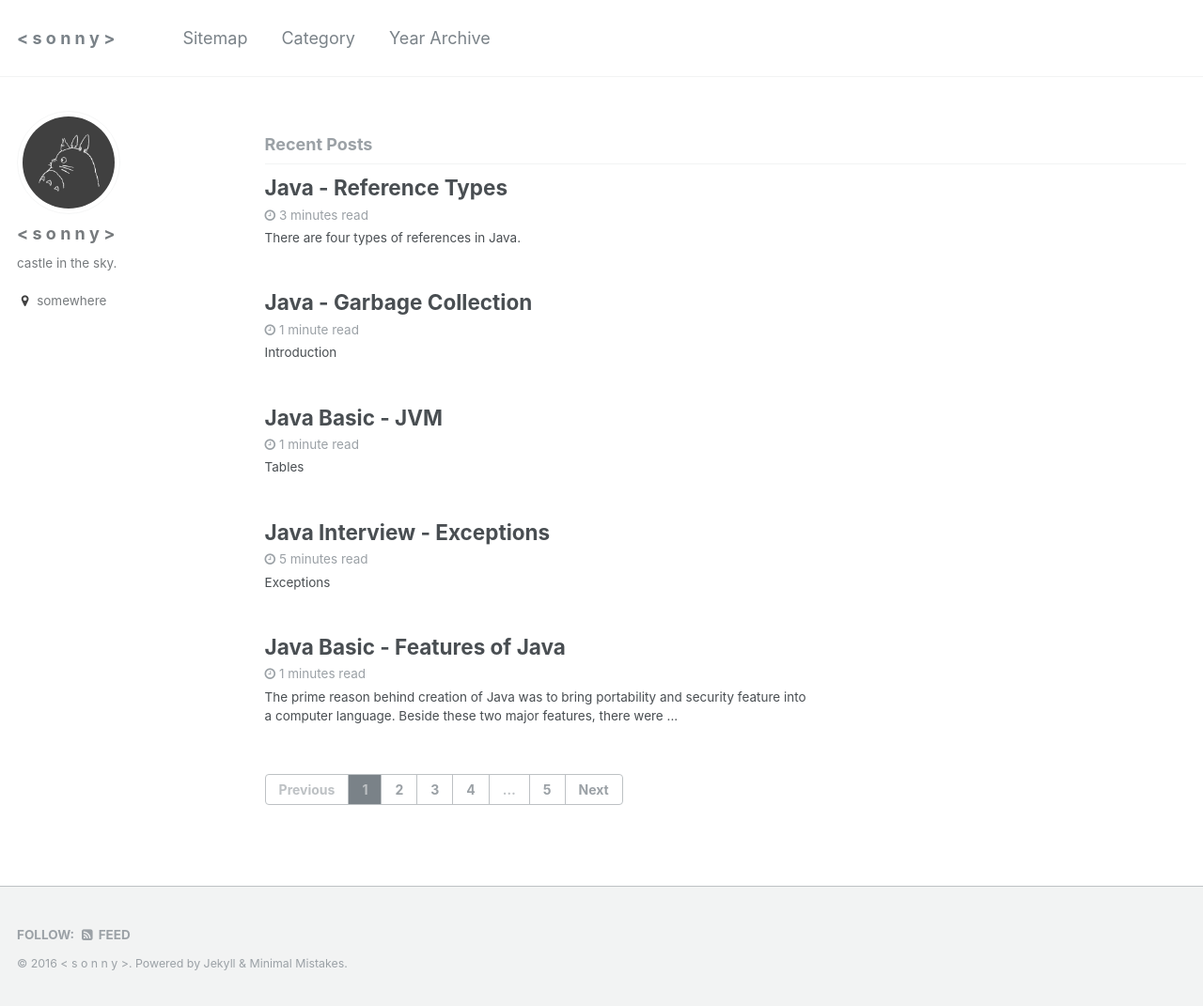
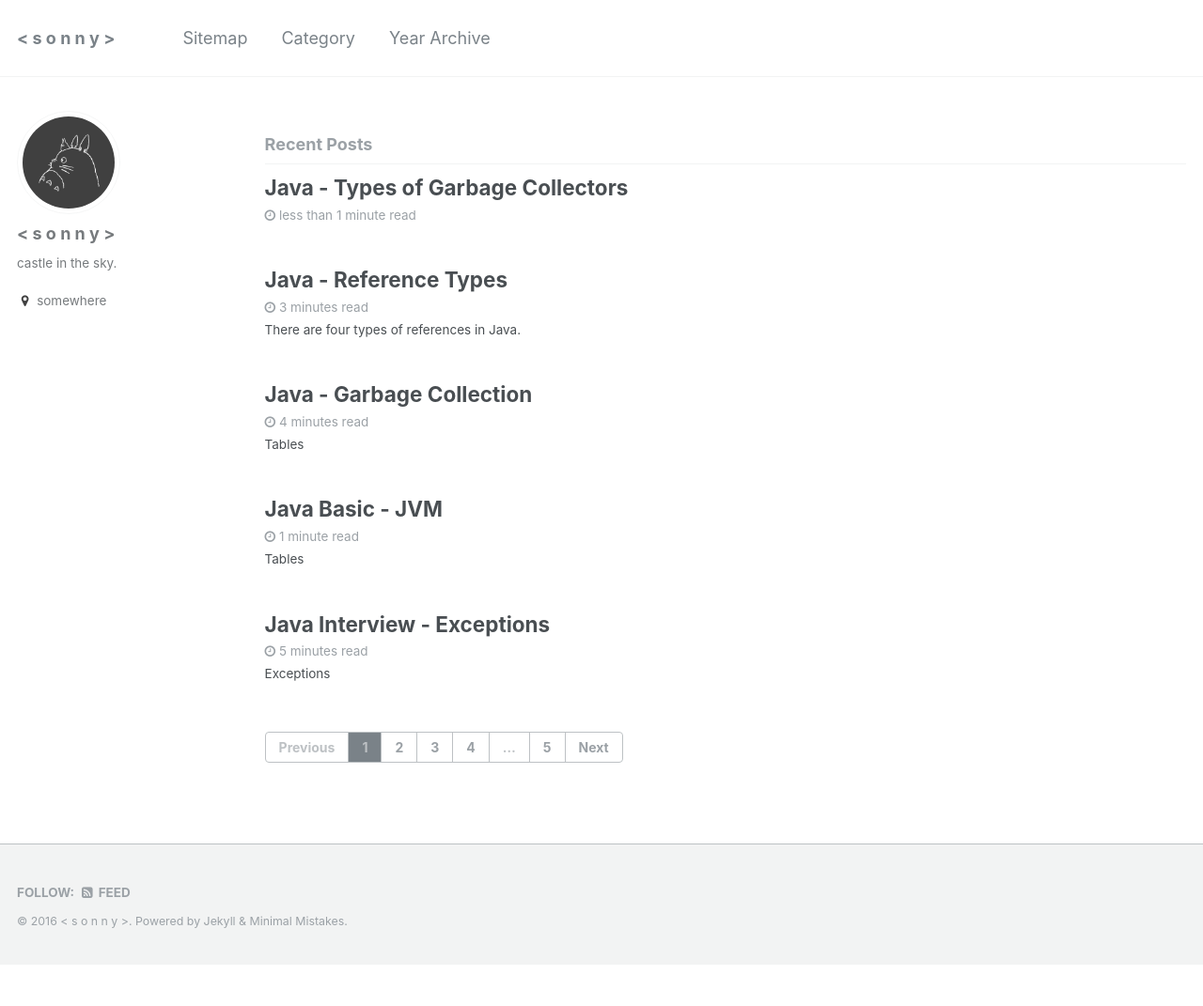
Before and after one commit to sonnyit/java, a Jekyll site: the page built from index.html, in a window 1280 px wide. Shown: the whole page at 94% size. Built offline with Jekyll 4.4.1, drawn with Linux system fonts in a browser that asks for light colours; the list of posts is cut into pages by our own code; after the commit the page ends 1027 px from its top, so only the background shows below that; part of the change alters nothing that is shown.

Commit message:
update anchors

```diff
--- a/_data/navigation.yml
+++ b/_data/navigation.yml
@@ -51,6 +51,8 @@ docs:
         url: /java-garbage-collection/j-reference-types/
       - title: "Introduction Garbage Collection"
         url: /java-garbage-collection/j-garbage-collection/
+      - title: "Types of Garbage Collectors"
+        url: /java-garbage-collection/j-types-of-garbage-collectors/
   - title: Interview Questions and Answers
     children:
       - title: "Concurrency"
--- a/_posts/2016-06-16-j-garbage-collection.md
+++ b/_posts/2016-06-16-j-garbage-collection.md
@@ -8,13 +8,27 @@ tags:
   - java-garbage-collection
 ---
 
-## Introduction
+### Tables
+
+* [Introduction](#introduction-10548tables)
+  * [JVM architecture](#jvm-architecture-10548tables)
+  * [Java Heap Memory](#java-heap-memory-10548tables)
+* [How Java Garbage Collection Works?](#how-java-garbage-collection-works-10548tables)
+  * [Java Garbage Collection GC Initiation](#java-garbage-collection-gc-initiation-10548tables)
+  * [Java Garbage Collection Process](#java-garbage-collection-process-10548tables)
+  * [Finalization of Instances in Garbage Collection](#finalization-of-instances-in-garbage-collection-10548tables)
+* [When an object becomes eligible for garbage collection?](#when-an-object-becomes eligible-for-garbage-collection-10548tables)
+* [References](#references-10548tables)
+
+## Introduction [&#10548;](#tables)
 
 In Java, allocation and de-allocation of memory space for objects are done by the garbage collection process in an automated way by the JVM.
 
 Unlike C language the developers need not write code for garbage collection in Java. This is one among the many features that made Java popular and helps programmers write better Java applications.
 
-### JVM architecture
+Java garbage collection is an automatic process to manage the runtime memory used by programs. By doing it automatic JVM relieves the programmer of the overhead of assigning and freeing up memory resources in a program.
+
+### JVM architecture [&#10548;](#tables)
 
 Following diagram summarizes the key components in a JVM:
 
@@ -24,7 +38,7 @@ In the JVM architecture, two main components that are related to garbage collect
 
 Heap memory is the runtime data area where the instances will be store and the garbage collector will operate on.
 
-### Java Heap Memory
+### Java Heap Memory [&#10548;](#tables)
 
 It is essential to understand the role of heap memory in JVM memory model. At runtime the Java instances are stored in the heap memory area. When an object is not referenced anymore it becomes eligible for eviction from heap memory. During garbage collection process, those objects are evicted from heap memory and the space is reclaimed. Heap memory has three major areas:
 
@@ -37,6 +51,69 @@ It is essential to understand the role of heap memory in JVM memory model. At ru
 
 ![java-heap-memory](http://javapapers.com/wp-content/uploads/2014/10/Java-Heap-Memory.jpg)
 
-## References
+## How Java Garbage Collection Works? [&#10548;](#tables)
+
+### Java Garbage Collection GC Initiation [&#10548;](#tables)
+
+Being an automatic process, programmers need not initiate the garbage collection process explicitly in the code. **System.gc()** and **Runtime.gc()** are hooks to request the JVM to initiate the garbage collection process.
+
+Though this request mechanism provides an opportunity for the programmer to initiate the process but the onus is on the JVM. It can choose to reject the request and so it is not guaranteed that these calls will do the garbage collection. This decision is taken by the JVM based on the eden space availability in heap memory. The JVM specification leaves this choice to the implementation and so these details are implementation specific.
+
+Undoubtedly we know that the garbage collection process cannot be forced.
+
+### Java Garbage Collection Process [&#10548;](#tables)
+
+Garbage collection is the process of reclaiming the unused memory space and making it available for the future instances.
+
+![garbage-collection-process](http://javapapers.com/wp-content/uploads/2014/10/Java-Garbage-Collection-Process3_thumb.jpg)
+
+#### Eden Space
+
+When an instance is created, it is first stored in the eden space in young generation of heap memory area.
+
+#### Survivor Space (S0 and S1)
+
+As part of the minor garbage collection cycle, objects that are live (which is still referenced) are moved to survivor space S0 from eden space. Similarly the garbage collector scans S0 and moves the live instances to S1.
+
+Instances that are not live (dereferenced) are marked for garbage collection. Depending on the garbage collector (there are four types of garbage collectors available) chosen either the marked instances will be removed from memory on the go or the eviction process will be done in a separate process.
+
+#### Old Generation
+
+Old or tenured generation is the second logical part of the heap memory. When the garbage collector does the minor GC cycle, instances that are still live in the S1 survivor space will be promoted to the old generation. Objects that are dereferenced in the S1 space is marked for eviction.
+
+#### Major GC
+
+Old generation is the last phase in the instance life cycle with respect to the Java garbage collection process. Major GC is the garbage collection process that scans the old generation part of the heap memory. If instances are dereferenced, then they are marked for eviction and if not they just continue to stay in the old generation.
+
+#### Memory Fragmentation
+
+Once the instances are deleted from the heap memory the location becomes empty and becomes available for future allocation of live instances. These empty spaces will be fragmented across the memory area. For quicker allocation of the instance it should be defragmented. Based on the choice of the garbage collector, the reclaimed memory area will either be compacted on the go or will be done in a separate pass of the GC.
+
+### Finalization of Instances in Garbage Collection [&#10548;](#tables)
+
+Just before evicting an instance and reclaiming the memory space, the Java garbage collector invokes the **finalize()** method of the respective instance so that the instance will get a chance to free up any resources held by it.
+
+Though there is a guarantee that the finalize() will be invoked before reclaiming the memory space, there is **no order or time specified**. The order between multiple instances cannot be predetermined, they can even happen in parallel. Programs should not pre-mediate an order between instances and reclaim resources using the finalize() method.
+
+* Any uncaught exception thrown during finalize process is ignored silently and the finalization of that instance is cancelled.
+* JVM specification does not discuss about garbage collection with respect to weak references and claims explicitly about it. Details are left to the implementer.
+* Garbage collection is done by a daemon thread.
+
+## When an object becomes eligible for garbage collection? [&#10548;](#tables)
+
+* Any instances that cannot be reached by a live thread.
+* Circularly referenced instances that cannot be reached by any other instances.
+
+There are different types of references in Java. Instances eligibility for garbage collection depends on the type of reference it has.
+
+| Reference	Garbage | Collection |
+| ----------------- | ---------- |
+| Strong Reference | Not eligible for garbage collection |
+| Soft Reference	| Garbage collection possible but will be done as a last option |
+| Weak Reference |	Eligible for Garbage Collection |
+| Phantom Reference |	Eligible for Garbage Collection |
+
+## References [&#10548;](#tables)
 
 * [javapapers-introduction-garbage-collection](#http://javapapers.com/java/java-garbage-collection-introduction/)
+* [javapapers-garbage-collection-works](http://javapapers.com/java/how-java-garbage-collection-works/)
--- /dev/null
+++ b/_posts/2016-06-16-j-types-of-garbage-collectors.md
@@ -0,0 +1,9 @@
+---
+title: Java - Types of Garbage Collectors
+updated: 2016-06-16
+layout: single
+categories:
+  - java-garbage-collection
+tags:
+  - java-garbage-collection
+---
```
